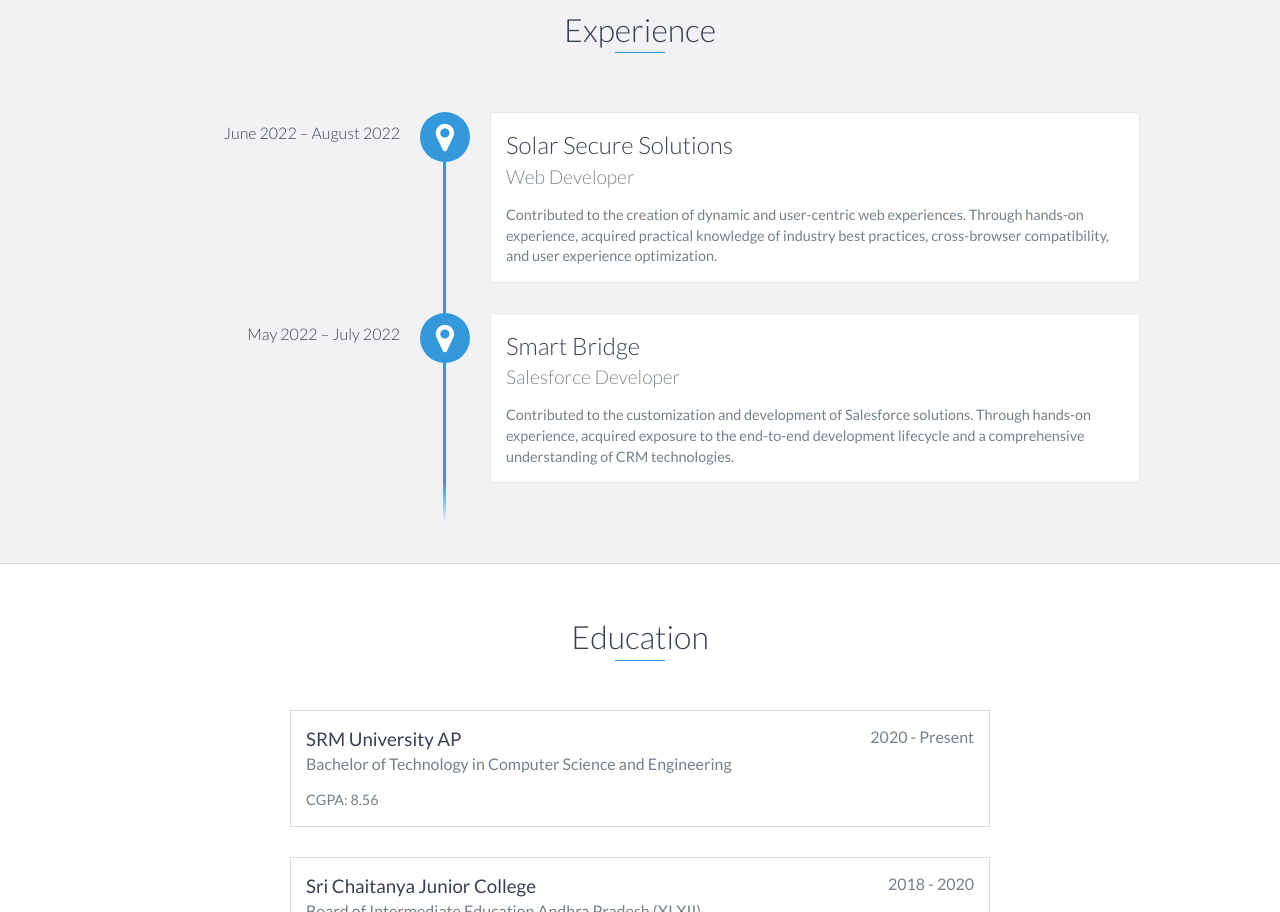
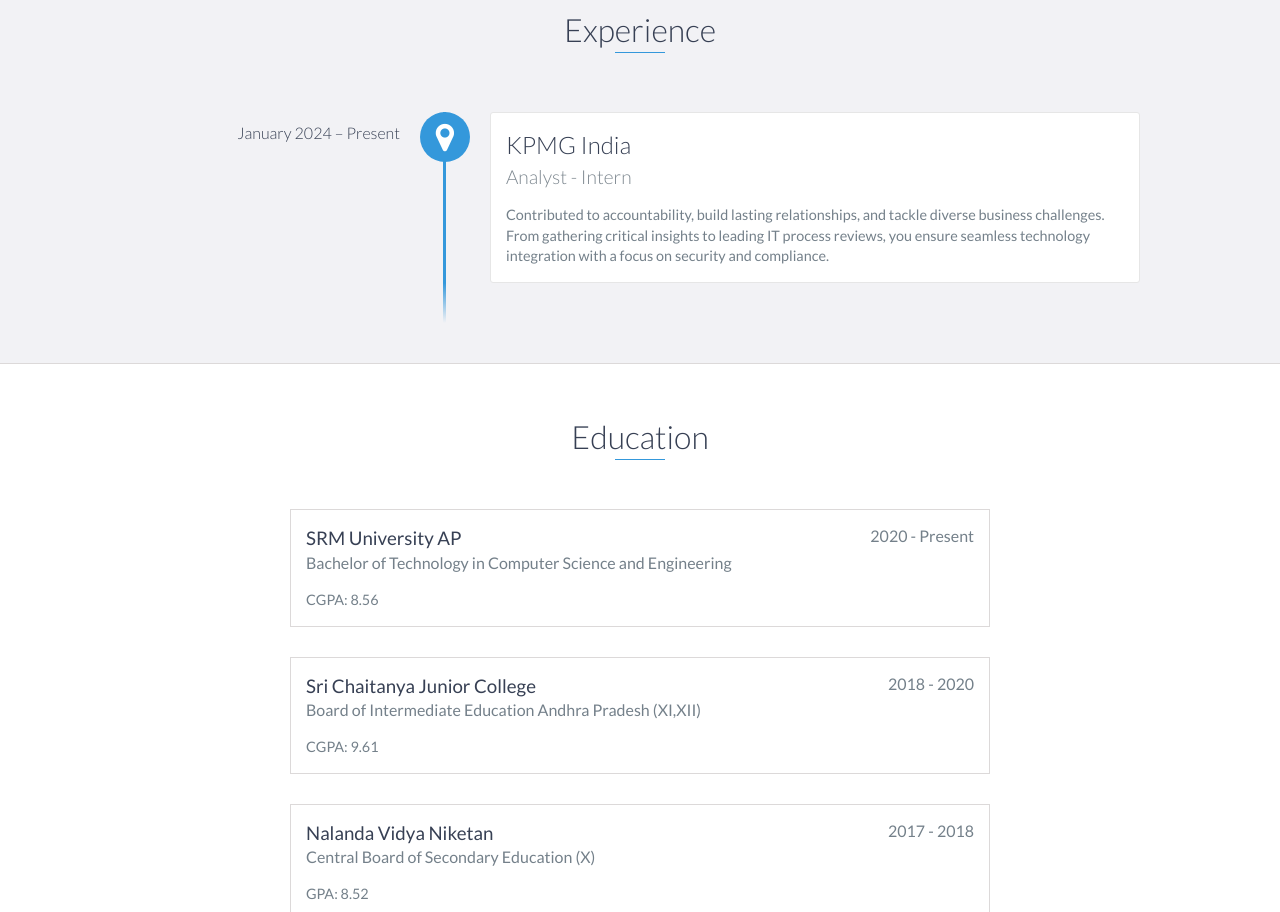
Before and after one commit to SAIKARTHIKvempati/Portfolio, a website: page index.html in a window 1280 px wide. Shown: the part 1200-2112 px from the top of the page. Drawn offline with nearby package versions, Linux system fonts and the light colour scheme.

Commit message:
Update index.html

```diff
--- a/index.html
+++ b/index.html
@@ -100,23 +100,15 @@
         <h2 class="heading">Experience</h2>
         <div id="experience-timeline">
 
-            <div data-date="June 2022 – August 2022">
-                <h3>Solar Secure Solutions</h3>
-                <h4>Web Developer</h4>
+            <div data-date="January 2024 – Present">
+                <h3>KPMG India</h3>
+                <h4>Analyst - Intern</h4>
                 <p>
-                    Contributed to the creation of dynamic and user-centric web experiences. Through hands-on experience, acquired
-                    practical knowledge of industry best practices, cross-browser compatibility, and user experience optimization.
+                    Contributed to accountability, build lasting relationships, and tackle diverse business challenges. From gathering critical insights to leading IT process reviews, you ensure seamless technology integration with a focus on security and compliance.
 
                 </p>
             </div>
-            <div data-date="May 2022 – July 2022">
-                <h3>Smart Bridge</h3>
-                <h4>Salesforce Developer</h4>
-                <p>
-                    Contributed to the customization and development of Salesforce solutions. Through hands-on experience, acquired
-                    exposure to the end-to-end development lifecycle and a comprehensive understanding of CRM technologies.
-                </p>
-            </div>
+
 
 
 
```
